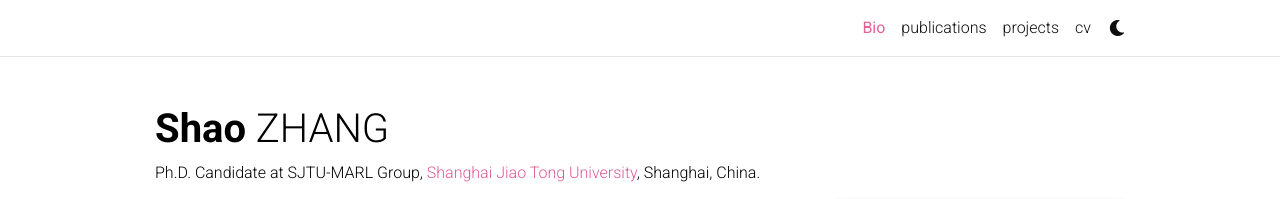
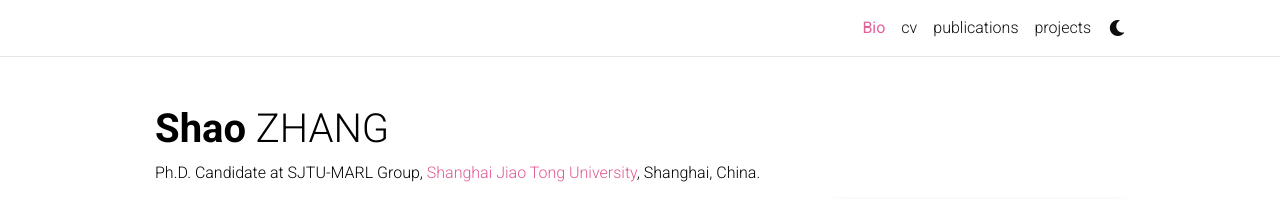
Before and after one commit to ShaoZhang0115/shaozhang_home_page, a Jekyll site: the page built from _pages/about.md, in a window 1280 px wide. Shown: the top 199 px of the page. Built offline with Jekyll 4.4.1, drawn with Linux system fonts in a browser that asks for light colours; full-size pictures stand in for the smaller copies a plugin makes; comment, search, counter and statistics services are not loaded; a style sheet for code colours, icons or effects is not loaded.

Commit message:
modify cv

```diff
--- a/_config.yml
+++ b/_config.yml
@@ -120,7 +120,8 @@ bing_site_verification:  # out your bing-site-verification ID (Bing Webmaster)
 # blog_nav_title: blog # your blog must have a title for it to be displayed in the nav bar
 # blog_description: a simple whitespace theme for academics
 # permalink: /blog/:year/:title/
-
+cv_nav_title: cv
+cv_pdf: CV_Shao_Zhang.pdf
 # # Pagination
 # pagination:
 #   enabled: true
--- a/_includes/header.html
+++ b/_includes/header.html
@@ -62,6 +62,17 @@
               </li>
               {%- endif %}
 
+              {% if site.cv_nav_title %}
+              <!-- CV -->
+              <li class="nav-item {% if page.url contains 'blog' %}active{% endif %}">
+                <a class="nav-link" href="{{ site.cv_pdf | prepend: 'assets/pdf/' | relative_url }}" target="_blank" rel="noopener noreferrer">{{ site.cv_nav_title }}
+                  {%- if page.url contains 'blog' -%}
+                  <span class="sr-only">(current)</span>
+                  {%- endif -%}
+                </a>
+              </li>
+              {%- endif %}
+
               <!-- Other pages -->
               {%- assign sorted_pages = site.pages | sort: "nav_order" -%}
               {%- for p in sorted_pages -%}
```
Also changed, not shown: _pages/cv.md (+2 -2 lines).
